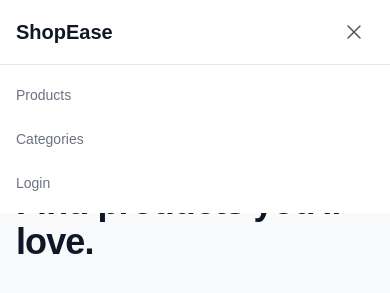
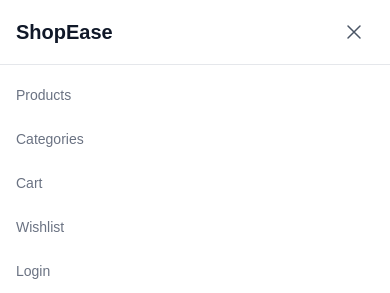
Before and after one commit to Hassanstarr/E-Commerce-Nextjs, a Next.js app: page / in a window 390 px wide. Both pictures are taken after a click on the button "Toggle menu". Shown: the top 293 px of the page. Built offline with nearby package versions, Linux system fonts and the light colour scheme; no server answers; the database is empty.

Commit message:
feat: add Cart and Wishlist links to the mobile navbar

```diff
--- a/components/layout/Navbar.tsx
+++ b/components/layout/Navbar.tsx
@@ -136,6 +136,22 @@ export default function Navbar() {
                             Categories
                         </Link>
 
+                        <Link
+                            href="/cart"
+                            onClick={() => setMobileMenuOpen(false)}
+                            className="block py-3 text-sm text-gray-500 hover:text-black"
+                        >
+                            Cart
+                        </Link>
+
+                        <Link
+                            href="/wishlist"
+                            onClick={() => setMobileMenuOpen(false)}
+                            className="block py-3 text-sm text-gray-500 hover:text-black"
+                        >
+                            Wishlist
+                        </Link>
+
                         {!loading && !user && (
                             <Link
                                 href="/auth/login"
```
Also changed, not shown: 1 other file (tests, documents, lock files or other folders).
